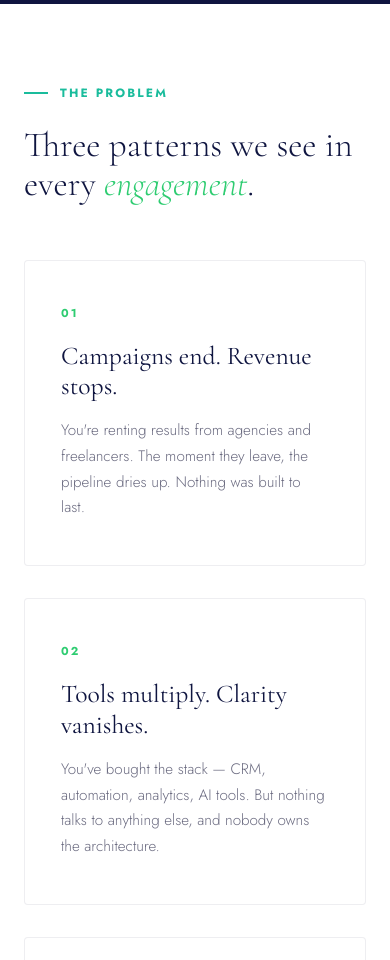
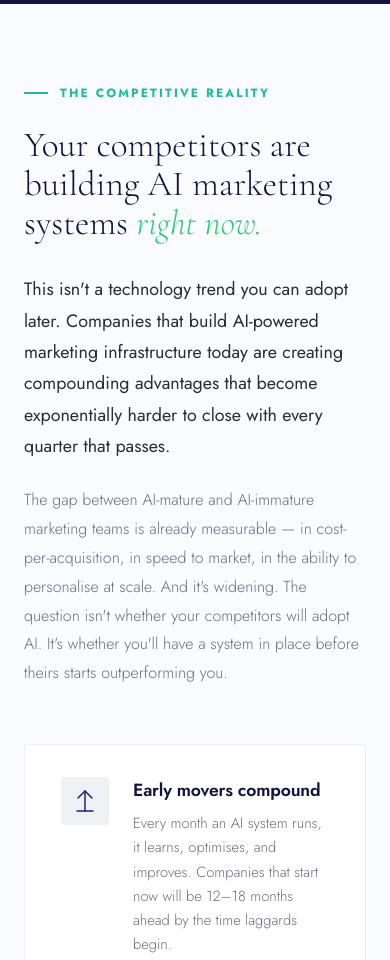
Before and after one commit to drobertcumming-cmyk/xcede-website, a plain HTML site: page index.html in a window 390 px wide. Shown: the part 1040-2000 px from the top of the page. Drawn offline with nearby package versions, Linux system fonts and the light colour scheme.

Commit message:
Add Competitive Urgency section to homepage
Restores the missing "The Competitive Reality" section from the v2 design between
the Provocation and Problem sections. Includes two-column layout with urgency copy
and three stat cards with hover animations and responsive mobile styles.

Co-Authored-By: Claude Opus 4.6 <noreply@anthropic.com>

```diff
--- a/index.html
+++ b/index.html
@@ -372,6 +372,135 @@ nav.scrolled {
 .provocation p em {
   color: var(--accent);
   font-style: italic;
+}
+
+/* ===== COMPETITIVE URGENCY ===== */
+.urgency-section {
+  padding: 9rem 3.5rem;
+  background: var(--surface);
+  position: relative;
+  overflow: hidden;
+}
+
+.urgency-section::before {
+  content: '';
+  position: absolute;
+  bottom: -80px;
+  right: -80px;
+  width: 300px;
+  height: 300px;
+  border: 1px solid var(--border);
+  transform: rotate(45deg);
+  pointer-events: none;
+}
+
+.urgency-inner {
+  max-width: 1240px;
+  margin: 0 auto;
+  display: grid;
+  grid-template-columns: 1fr 1fr;
+  gap: 5rem;
+  align-items: start;
+}
+
+.urgency-content h2 {
+  margin-bottom: 2rem;
+  max-width: 520px;
+}
+
+.urgency-content h2 em {
+  color: var(--accent);
+  font-style: italic;
+}
+
+.urgency-lead {
+  font-size: 1.12rem;
+  line-height: 1.75;
+  color: var(--charcoal);
+  font-weight: 400;
+  margin-bottom: 1.5rem;
+  max-width: 520px;
+}
+
+.urgency-body {
+  font-size: 1rem;
+  line-height: 1.8;
+  color: var(--muted);
+  font-weight: 300;
+  max-width: 520px;
+}
+
+.urgency-stats {
+  display: flex;
+  flex-direction: column;
+  gap: 1.5rem;
+  padding-top: 0.5rem;
+}
+
+.urgency-stat {
+  display: flex;
+  gap: 1.5rem;
+  align-items: flex-start;
+  padding: 2rem 2.25rem;
+  background: var(--white);
+  border: 1px solid var(--border);
+  border-radius: 4px;
+  transition: all 0.4s cubic-bezier(0.4, 0, 0.2, 1);
+  position: relative;
+  overflow: hidden;
+}
+
+.urgency-stat::before {
+  content: '';
+  position: absolute;
+  top: 0;
+  left: 0;
+  width: 3px;
+  height: 100%;
+  background: linear-gradient(180deg, var(--accent), var(--teal));
+  transform: scaleY(0);
+  transform-origin: top;
+  transition: transform 0.4s cubic-bezier(0.4, 0, 0.2, 1);
+}
+
+.urgency-stat:hover {
+  box-shadow: 0 12px 40px rgba(15, 21, 64, 0.06);
+  transform: translateY(-2px);
+}
+
+.urgency-stat:hover::before { transform: scaleY(1); }
+
+.urgency-icon {
+  flex-shrink: 0;
+  width: 48px;
+  height: 48px;
+  border-radius: 4px;
+  background: var(--deep-blue-light);
+  color: var(--deep-blue-mid);
+  display: flex;
+  align-items: center;
+  justify-content: center;
+  transition: all 0.3s;
+}
+
+.urgency-stat:hover .urgency-icon {
+  background: var(--deep-blue);
+  color: var(--white);
+}
+
+.urgency-stat-headline {
+  font-size: 1.1rem;
+  font-weight: 600;
+  color: var(--deep-blue);
+  margin-bottom: 0.5rem;
+  letter-spacing: -0.01em;
+}
+
+.urgency-stat-desc {
+  font-size: 0.92rem;
+  line-height: 1.65;
+  color: var(--muted);
+  font-weight: 300;
 }
 
 /* ===== SECTIONS ===== */
@@ -1082,6 +1211,8 @@ footer::before {
   .section-surface { padding: 5rem 1.5rem; }
   .section-dark { padding: 5rem 1.5rem; }
   .cta-section { padding: 5rem 1.5rem; }
+  .urgency-section { padding: 5rem 1.5rem; }
+  .urgency-inner { grid-template-columns: 1fr; gap: 3rem; }
   .problem-grid,
   .build-grid,
   .audience-grid { grid-template-columns: 1fr; }
@@ -1138,6 +1269,57 @@ footer::before {
 <section class="provocation">
   <div class="x-diamond" style="top:-60px;left:-40px;width:300px;height:300px;border-color:rgba(255,255,255,0.03);"></div>
   <p class="reveal">Your marketing team is busy. But is it <em>effective?</em><br>There's a difference — and a system that solves it.</p>
+</section>
+
+<!-- COMPETITIVE URGENCY -->
+<section class="urgency-section">
+  <div class="urgency-inner">
+    <div class="urgency-content">
+      <div class="section-label reveal">The Competitive Reality</div>
+      <h2 class="reveal">Your competitors are building AI marketing systems <em>right now.</em></h2>
+      <p class="urgency-lead reveal">This isn't a technology trend you can adopt later. Companies that build AI-powered marketing infrastructure today are creating compounding advantages that become exponentially harder to close with every quarter that passes.</p>
+      <p class="urgency-body reveal">The gap between AI-mature and AI-immature marketing teams is already measurable — in cost-per-acquisition, in speed to market, in the ability to personalise at scale. And it's widening. The question isn't whether your competitors will adopt AI. It's whether you'll have a system in place before theirs starts outperforming you.</p>
+    </div>
+    <div class="urgency-stats">
+      <div class="urgency-stat reveal">
+        <div class="urgency-icon">
+          <svg width="24" height="24" viewBox="0 0 24 24" fill="none" xmlns="http://www.w3.org/2000/svg">
+            <path d="M12 2L12 22" stroke="currentColor" stroke-width="1.5" stroke-linecap="round"/>
+            <path d="M5 9L12 2L19 9" stroke="currentColor" stroke-width="1.5" stroke-linecap="round" stroke-linejoin="round"/>
+            <line x1="4" y1="22" x2="20" y2="22" stroke="currentColor" stroke-width="1.5" stroke-linecap="round"/>
+          </svg>
+        </div>
+        <div class="urgency-stat-text">
+          <div class="urgency-stat-headline">Early movers compound</div>
+          <div class="urgency-stat-desc">Every month an AI system runs, it learns, optimises, and improves. Companies that start now will be 12–18 months ahead by the time laggards begin.</div>
+        </div>
+      </div>
+      <div class="urgency-stat reveal">
+        <div class="urgency-icon">
+          <svg width="24" height="24" viewBox="0 0 24 24" fill="none" xmlns="http://www.w3.org/2000/svg">
+            <circle cx="12" cy="12" r="10" stroke="currentColor" stroke-width="1.5"/>
+            <path d="M12 6V12L16 14" stroke="currentColor" stroke-width="1.5" stroke-linecap="round" stroke-linejoin="round"/>
+          </svg>
+        </div>
+        <div class="urgency-stat-text">
+          <div class="urgency-stat-headline">The window is finite</div>
+          <div class="urgency-stat-desc">AI marketing is shifting from competitive advantage to table stakes. The opportunity isn't to be cutting-edge — it's to avoid being left behind.</div>
+        </div>
+      </div>
+      <div class="urgency-stat reveal">
+        <div class="urgency-icon">
+          <svg width="24" height="24" viewBox="0 0 24 24" fill="none" xmlns="http://www.w3.org/2000/svg">
+            <path d="M4 20L8 12L12 15L16 7L20 4" stroke="currentColor" stroke-width="1.5" stroke-linecap="round" stroke-linejoin="round"/>
+            <circle cx="20" cy="4" r="2" stroke="currentColor" stroke-width="1.5"/>
+          </svg>
+        </div>
+        <div class="urgency-stat-text">
+          <div class="urgency-stat-headline">The gap accelerates</div>
+          <div class="urgency-stat-desc">AI-mature teams operate at 3–5x the efficiency of manual teams. That's not a linear gap — it's exponential, and it widens every quarter.</div>
+        </div>
+      </div>
+    </div>
+  </div>
 </section>
 
 <!-- PROBLEM -->
```
